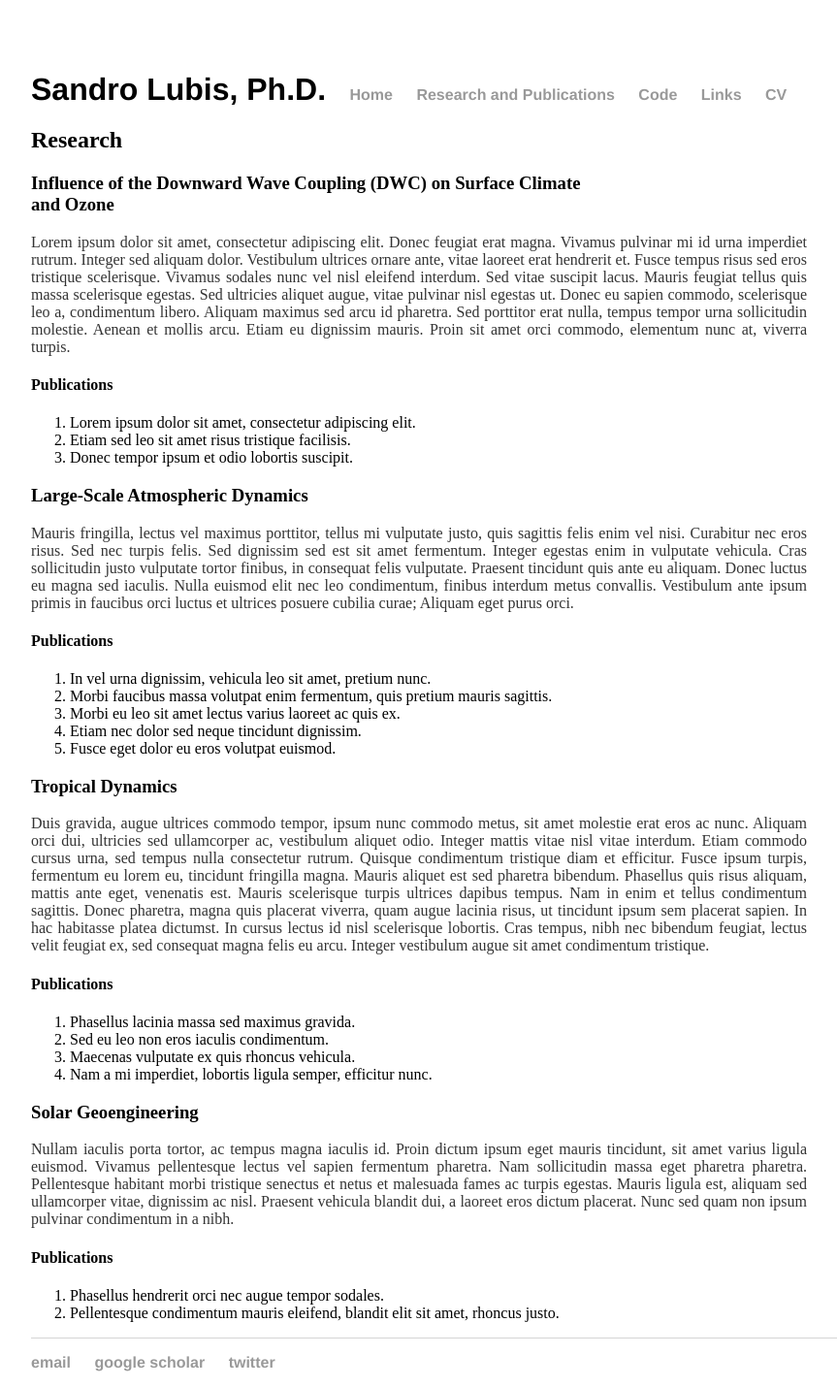
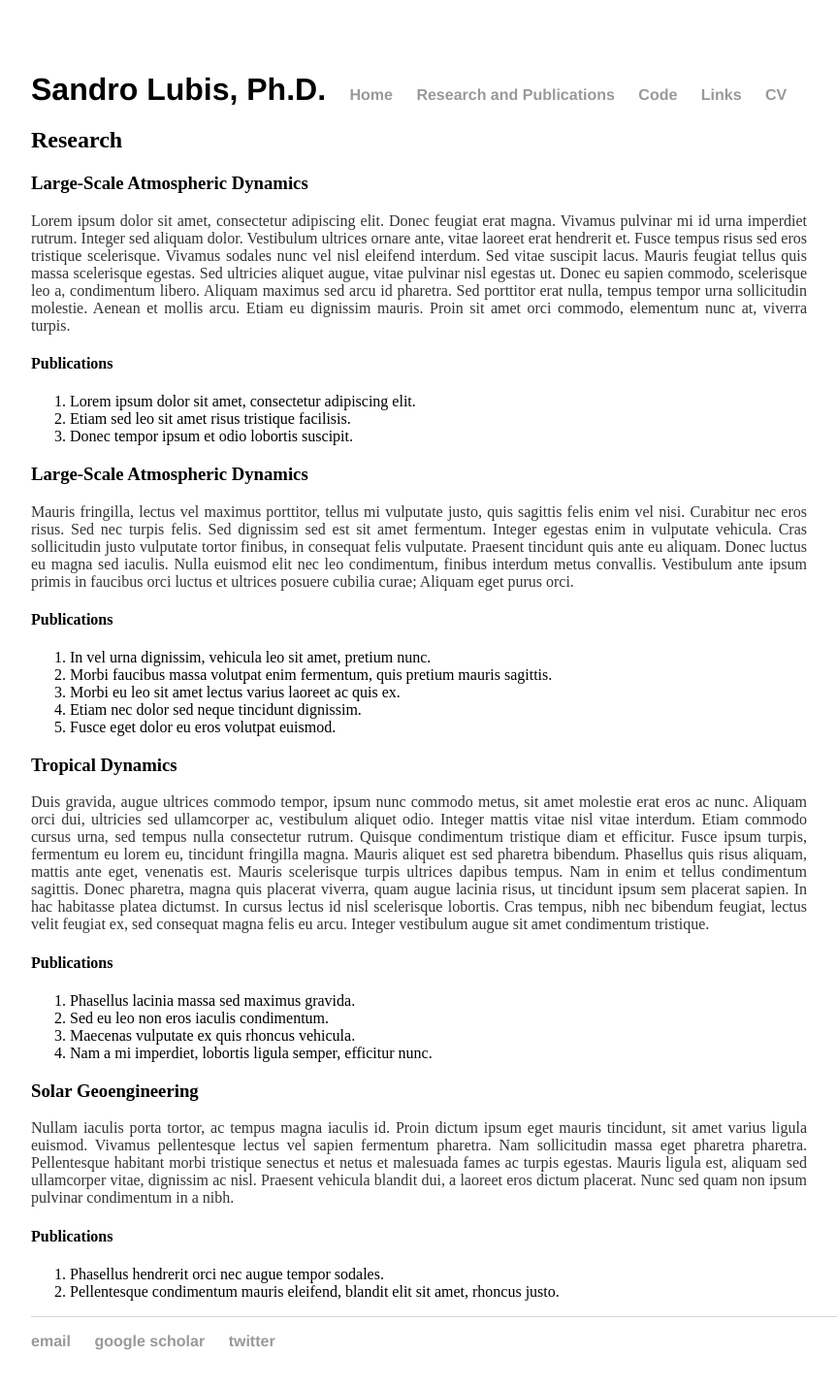
Before and after one commit to sandrolubis/sandrolubis.github.io, a Jekyll site: the page built from research/index.html, in a window 1280 px wide. Shown: the whole page at 97% size, without its empty margins (276-1139 px from the left). Built offline with Jekyll 4.4.1, drawn with Linux system fonts in a browser that asks for light colours; after the commit the page ends 1408 px from its top, so only the background shows below that.

Commit message:
Update index.html

```diff
--- a/research/index.html
+++ b/research/index.html
@@ -4,7 +4,7 @@ title: Research Interests | Sandro Lubis
 ---
 		<div class="research">
 			<h2>Research</h2>
-			<h3>Influence of the Downward Wave Coupling (DWC) on Surface Climate and Ozone</h3>
+			<h3>Large-Scale Atmospheric Dynamics</h3>
 			<p class="indented"><font size=3>Lorem ipsum dolor sit amet, consectetur adipiscing elit. Donec feugiat erat magna. Vivamus pulvinar mi id urna imperdiet rutrum. Integer sed aliquam dolor. Vestibulum ultrices ornare ante, vitae laoreet erat hendrerit et. Fusce tempus risus sed eros tristique scelerisque. Vivamus sodales nunc vel nisl eleifend interdum. Sed vitae suscipit lacus. Mauris feugiat tellus quis massa scelerisque egestas. Sed ultricies aliquet augue, vitae pulvinar nisl egestas ut. Donec eu sapien commodo, scelerisque leo a, condimentum libero. Aliquam maximus sed arcu id pharetra. Sed porttitor erat nulla, tempus tempor urna sollicitudin molestie. Aenean et mollis arcu. Etiam eu dignissim mauris. Proin sit amet orci commodo, elementum nunc at, viverra turpis.</font></p>
 			<h4>Publications</h4>
 			<ol>
```
